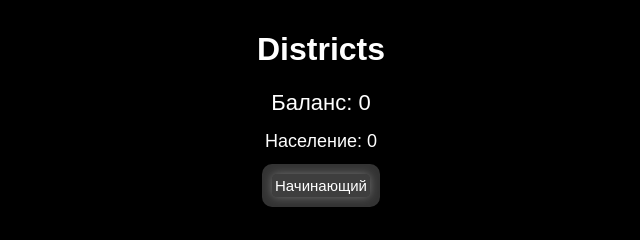
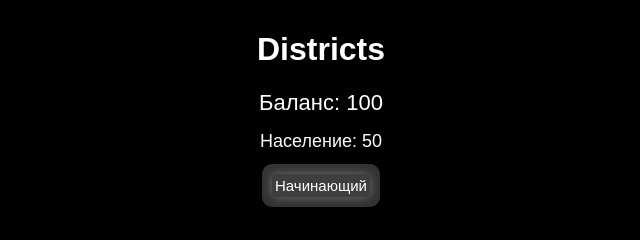
Before and after one commit to Derzkiu1/-, a plain HTML site: page index.html in a window 1280 px wide. Shown: the top 240 px of the page, 319-959 px from the left. Drawn offline with Linux system fonts and the light colour scheme.

Commit message:
Update index.html

```diff
--- a/index.html
+++ b/index.html
@@ -70,6 +70,23 @@
                 console.error('Error:', error);
             });
         }
+        // Функция для загрузки данных из файла users.json
+        async function loadUserData() {
+            try {
+                const response = await fetch('users.json');
+                const userData = await response.json();
+                // Предполагаем, что файл содержит данные только для одного пользователя
+                const user = userData[0];
+                // Вставляем баланс и население на страницу
+                document.getElementById('balance').textContent = user.balance;
+                document.getElementById('population').textContent = user.population;
+            } catch (error) {
+                console.error('Ошибка загрузки данных:', error);
+            }
+        }
+
+        // Вызываем функцию загрузки данных при загрузке страницы
+        window.onload = loadUserData;
     </script>
 </body>
 </html>
```
